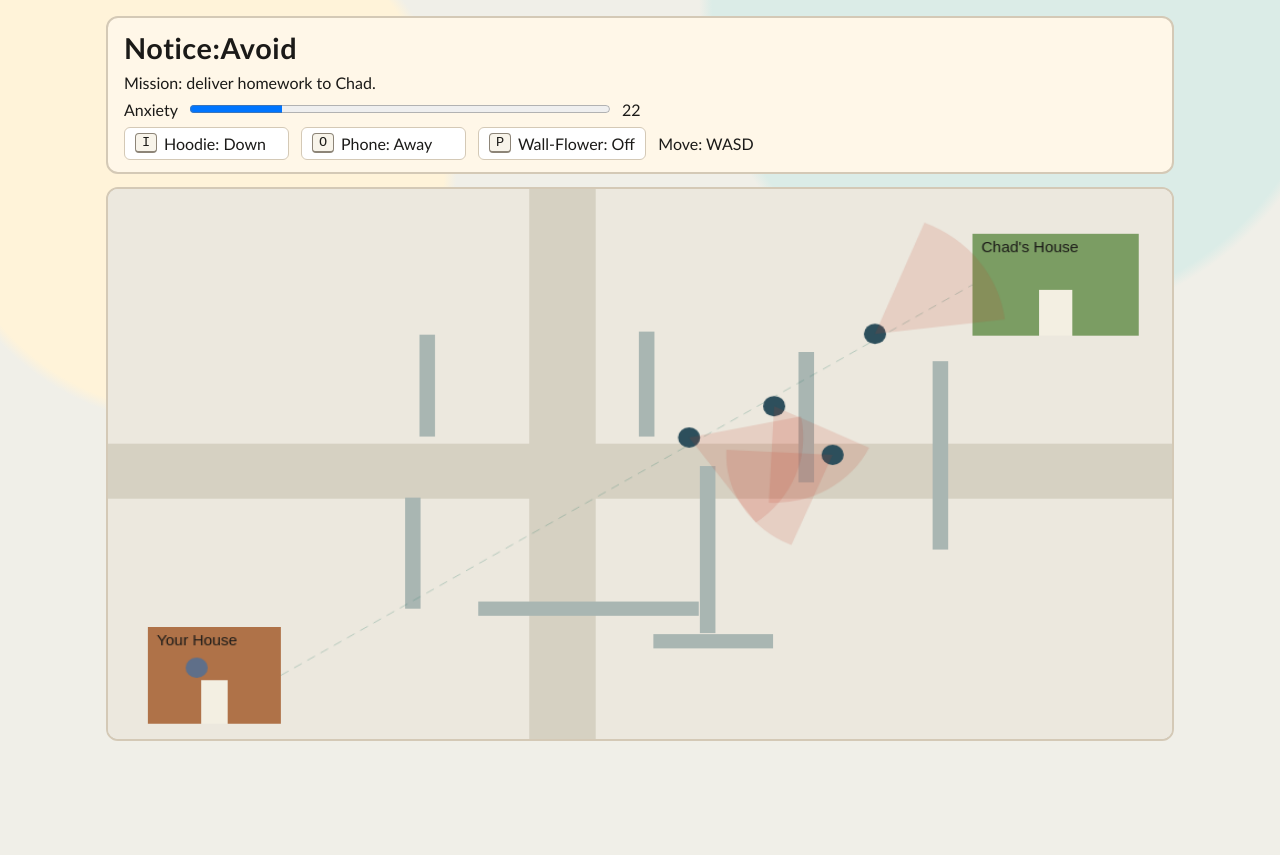
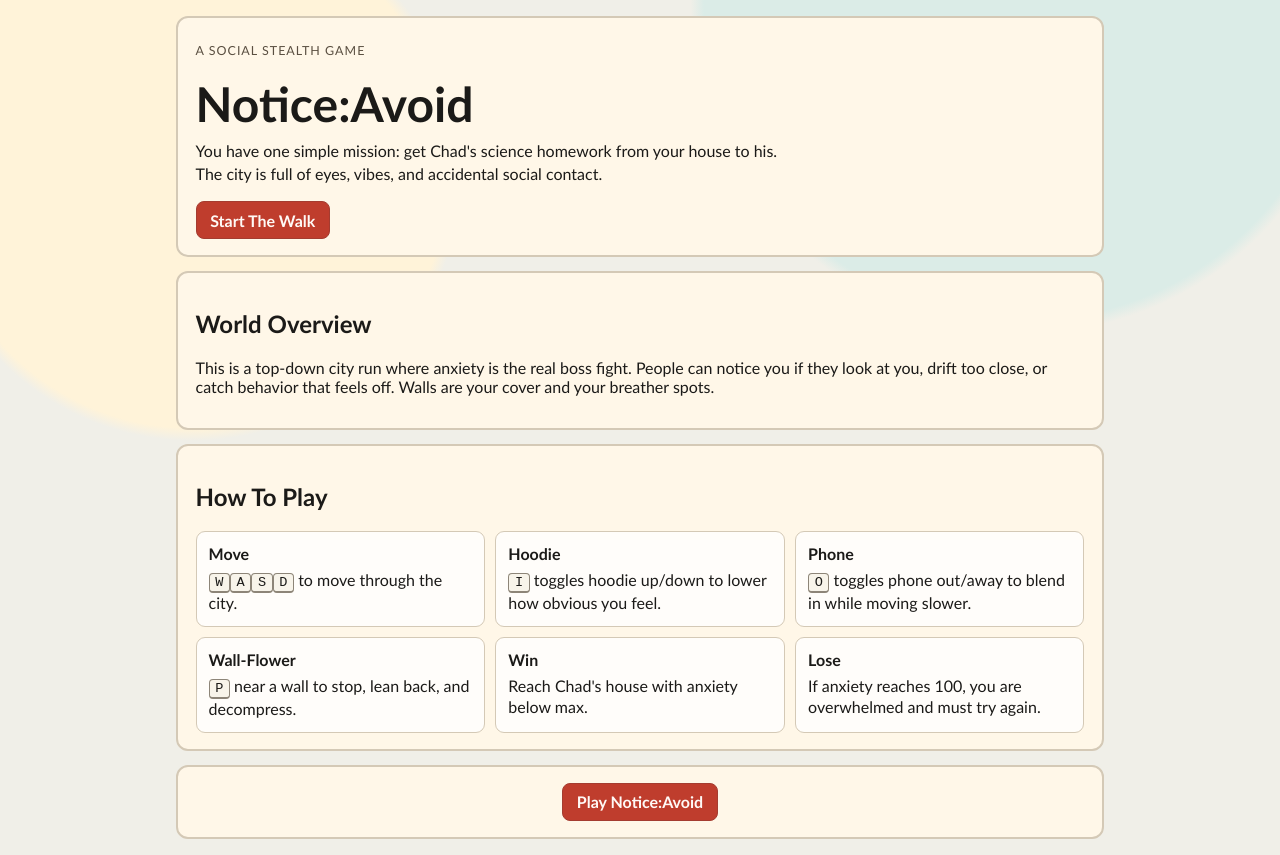
Before and after one commit to grondak/NoticeAvoidJS, a plain HTML site: page index.html in a window 1280 px wide. Before the commit the page ends 800 px from the top, so only its background shows below. Drawn offline with Linux system fonts and the light colour scheme.

Commit message:
Add intro landing page and move gameplay to play page

```diff
--- a/index.html
+++ b/index.html
@@ -11,29 +11,59 @@
     <link rel="stylesheet" href="src/styles.css" />
   </head>
   <body>
-    <main class="app-shell">
-      <header class="hud">
+    <main class="intro-shell">
+      <header class="intro-hero panel">
+        <p class="eyebrow">A Social Stealth Game</p>
         <h1>Notice:Avoid</h1>
-        <div class="hud-row">
-          <span id="statusText">Mission: deliver homework to Chad.</span>
+        <p>
+          You have one simple mission: get Chad's science homework from your house to his.
+          The city is full of eyes, vibes, and accidental social contact.
+        </p>
+        <a class="cta" href="play.html">Start The Walk</a>
+      </header>
+
+      <section class="panel">
+        <h2>World Overview</h2>
+        <p>
+          This is a top-down city run where anxiety is the real boss fight. People can notice
+          you if they look at you, drift too close, or catch behavior that feels off. Walls are
+          your cover and your breather spots.
+        </p>
+      </section>
+
+      <section class="panel">
+        <h2>How To Play</h2>
+        <div class="instruction-grid">
+          <div class="instruction-card">
+            <h3>Move</h3>
+            <p><kbd>W</kbd><kbd>A</kbd><kbd>S</kbd><kbd>D</kbd> to move through the city.</p>
+          </div>
+          <div class="instruction-card">
+            <h3>Hoodie</h3>
+            <p><kbd>I</kbd> toggles hoodie up/down to lower how obvious you feel.</p>
+          </div>
+          <div class="instruction-card">
+            <h3>Phone</h3>
+            <p><kbd>O</kbd> toggles phone out/away to blend in while moving slower.</p>
+          </div>
+          <div class="instruction-card">
+            <h3>Wall-Flower</h3>
+            <p><kbd>P</kbd> near a wall to stop, lean back, and decompress.</p>
+          </div>
+          <div class="instruction-card">
+            <h3>Win</h3>
+            <p>Reach Chad's house with anxiety below max.</p>
+          </div>
+          <div class="instruction-card">
+            <h3>Lose</h3>
+            <p>If anxiety reaches 100, you are overwhelmed and must try again.</p>
+          </div>
         </div>
-        <div class="hud-row meters">
-          <label for="anxietyBar">Anxiety</label>
-          <progress id="anxietyBar" max="100" value="25"></progress>
-          <span id="anxietyValue">25</span>
-        </div>
-        <div class="hud-row controls">
-          <div class="action-pill" id="hoodieState"><kbd>I</kbd> Hoodie: Down</div>
-          <div class="action-pill" id="phoneState"><kbd>O</kbd> Phone: Away</div>
-          <div class="action-pill" id="restState"><kbd>P</kbd> Wall-Flower: Off</div>
-          <span>Move: WASD</span>
-        </div>
-      </header>
-      <section class="game-wrap">
-        <canvas id="game" width="960" height="540" aria-label="Notice Avoid Game"></canvas>
+      </section>
+
+      <section class="panel intro-footer">
+        <a class="cta" href="play.html">Play Notice:Avoid</a>
       </section>
     </main>
-
-    <script type="module" src="src/game.js"></script>
   </body>
 </html>
--- a/src/styles.css
+++ b/src/styles.css
@@ -30,11 +30,97 @@ body {
   gap: 0.8rem;
 }
 
+.intro-shell {
+  max-width: 960px;
+  margin: 0 auto;
+  padding: 1rem;
+  display: grid;
+  gap: 0.9rem;
+}
+
+.panel {
+  background: var(--panel);
+  border: 2px solid var(--line);
+  border-radius: 12px;
+  padding: 1rem 1.1rem;
+}
+
+.eyebrow {
+  margin: 0;
+  text-transform: uppercase;
+  letter-spacing: 0.08em;
+  color: #5a4f41;
+  font-size: 0.78rem;
+}
+
+.intro-hero h1 {
+  margin: 0.2rem 0 0.5rem;
+  font-size: clamp(2rem, 5vw, 3rem);
+}
+
+.intro-hero p {
+  margin: 0.5rem 0 1rem;
+  max-width: 65ch;
+  line-height: 1.4;
+}
+
+.instruction-grid {
+  display: grid;
+  grid-template-columns: repeat(auto-fit, minmax(220px, 1fr));
+  gap: 0.65rem;
+}
+
+.instruction-card {
+  background: #fffdfa;
+  border: 1px solid var(--line);
+  border-radius: 9px;
+  padding: 0.75rem;
+}
+
+.instruction-card h3 {
+  margin: 0 0 0.35rem;
+  font-size: 1rem;
+}
+
+.instruction-card p {
+  margin: 0;
+  line-height: 1.35;
+}
+
+.cta {
+  display: inline-block;
+  text-decoration: none;
+  border: 1px solid #a43c30;
+  background: var(--accent);
+  color: #fff9f6;
+  padding: 0.52rem 0.85rem;
+  border-radius: 8px;
+  font-weight: 700;
+}
+
+.intro-footer {
+  text-align: center;
+}
+
 .hud {
   background: var(--panel);
   border: 2px solid var(--line);
   border-radius: 12px;
   padding: 0.8rem 1rem;
+}
+
+.hud-topline {
+  display: flex;
+  align-items: center;
+  justify-content: space-between;
+  gap: 0.8rem;
+  flex-wrap: wrap;
+}
+
+.text-link {
+  color: #6b3127;
+  font-weight: 700;
+  text-decoration-thickness: 2px;
 }
 
 .hud h1 {
```
Also changed, not shown: play.html (added, +42 -0 lines).
